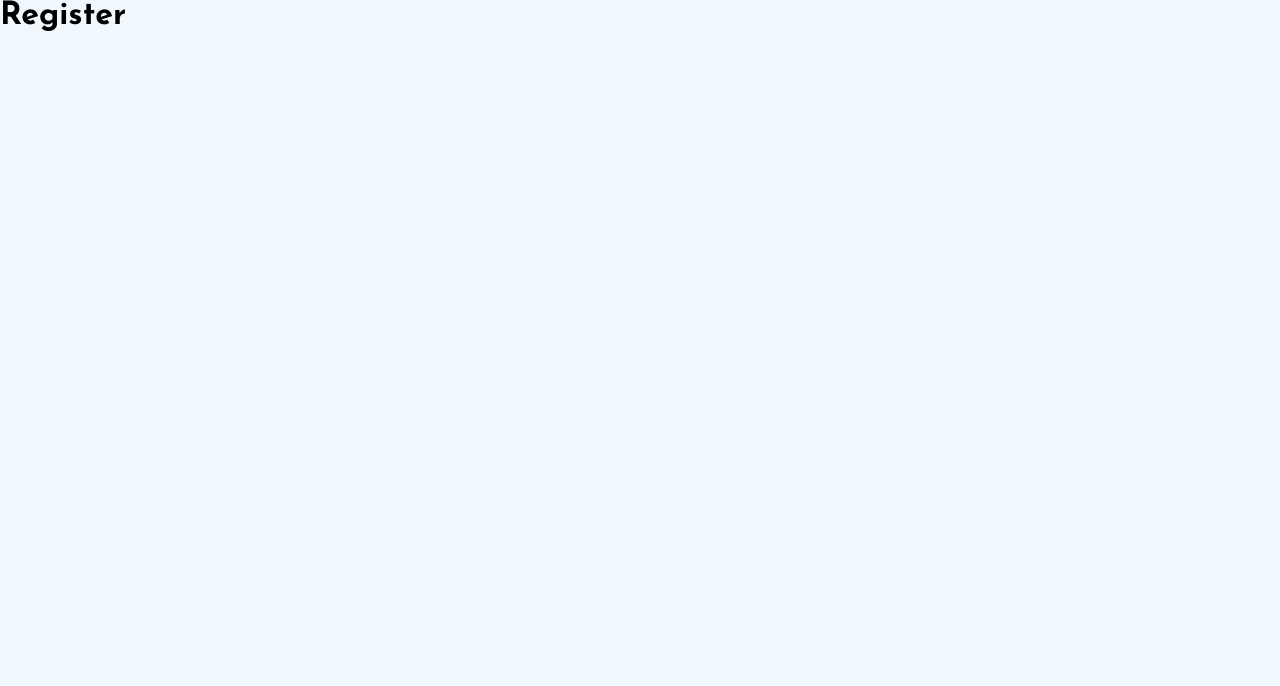
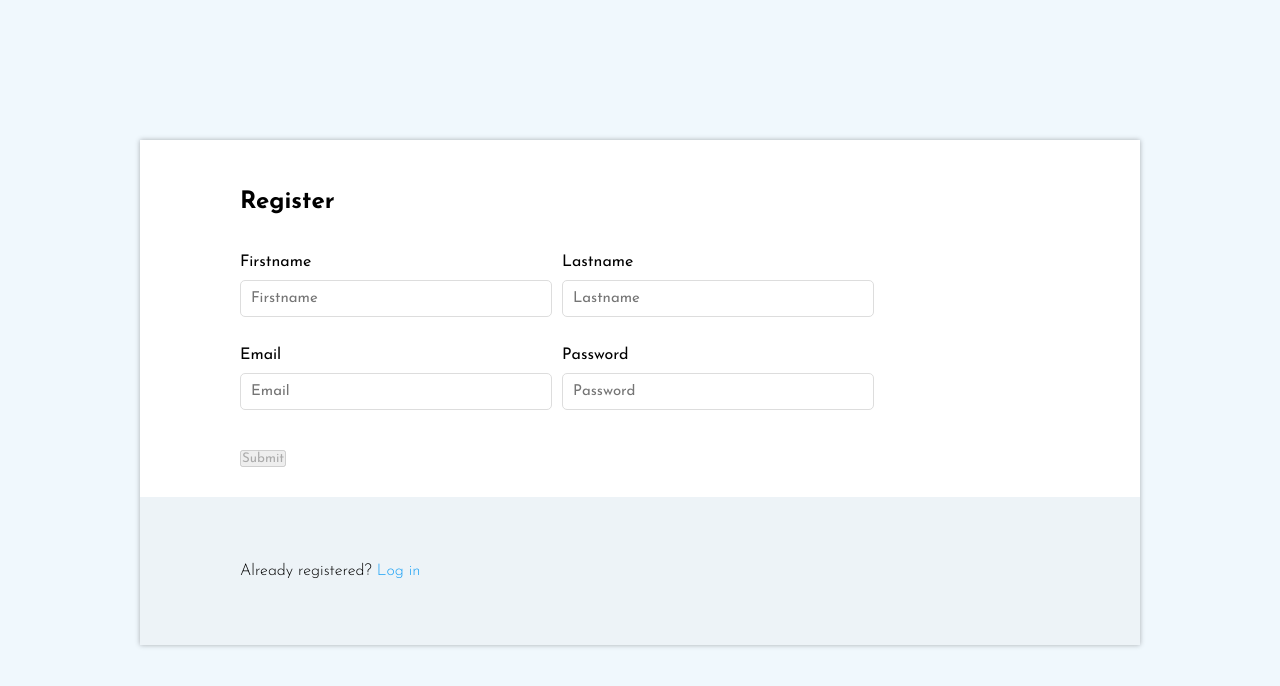
Before and after one commit to dayoesq/social-media-app, a React (Create React App) app: page /register in a window 1280 px wide. Shown: the top 686 px of the page. Built offline with nearby package versions, Linux system fonts and the light colour scheme.

Commit message:
Register page created, modified login page, added BtnFat to the landing page

```diff
--- /dev/null
+++ b/src/components/shared/UI/SubFooter/SubFooter.module.scss
@@ -0,0 +1,5 @@
+.subFooter {
+  a:hover, :visited {
+    color: #1aa1f5;
+  }
+}
--- a/src/components/shared/form-elements/BtnFat/BtnFat.tsx
+++ b/src/components/shared/form-elements/BtnFat/BtnFat.tsx
@@ -8,7 +8,7 @@ import classes from './BtnFat.module.scss';
 interface IButton {
   href?: string;
   children: React.ReactNode;
-  exact?: any;
+  exact?: boolean;
   style?: React.CSSProperties;
   to?: any;
   type?: 'button' | 'submit' | 'reset';
--- a/src/components/shared/form-elements/Input/Input.module.scss
+++ b/src/components/shared/form-elements/Input/Input.module.scss
@@ -25,15 +25,11 @@
         background-color: #d9ebf7;
     }
 }
-.formControl-invalid {
-    label,
+.invalidInput {
         p {
             color: red;
         }
-}
-.formControl-invalid {
-    input,
-    textarea {
+        input {
             border-color: red;
             background: #ffd1d1;
         }
--- a/src/components/shared/form-elements/Input/Input.tsx
+++ b/src/components/shared/form-elements/Input/Input.tsx
@@ -97,11 +97,11 @@ const Input: React.FC<IInput> = (props) => {
             ''
         );
     return (
-        <div className={`${classes.formControl} ${!inputState.isValid && inputState.isTouched && classes.formControl}` }  >
+        <div className={`${classes.formControl} ${!inputState.isValid && inputState.isTouched && classes.invalidInput}` }>
             <label htmlFor={props.id}>{props.label}</label>
             {element}
             {!inputState.isValid && inputState.isTouched && (
-                <p style={{color: 'red'}}>{props.errorText}</p>
+                <p>{props.errorText}</p>
             )}
         </div>
     );
--- a/src/pages/Landing/Footer.module.scss
+++ b/src/pages/Landing/Footer.module.scss
@@ -11,6 +11,11 @@
     list-style: none;
     display: flex;
     justify-content: center;
+    li:last-child {
+        font-size: 1.6rem;
+        color: #444;
+        font-weight: 300;
+    }
 }
 .footerList a {
     font-size: 1.6rem;
@@ -18,6 +23,9 @@
     text-decoration: none;
     color: #444;
     font-weight: 300;
+}
+a:hover, a:active {
+    color: #1aa1f5;
 }
 
 /* Break points */
--- a/src/pages/Landing/Landing.module.scss
+++ b/src/pages/Landing/Landing.module.scss
@@ -35,16 +35,14 @@
   justify-content: center;
   align-items: center;
   margin-top: 3rem;
-  height: 10rem;
-  overflow: hidden;
-  button {
-    margin-top: 1.4rem;
-  }
   div {
-    height: 100%;
+    height: 15rem;
   }
   label {
     font-size: 1.5rem;
+  }
+  button {
+    margin-bottom: 3rem;
   }
 }
 .landingInput {
--- a/src/pages/Login/Login.tsx
+++ b/src/pages/Login/Login.tsx
@@ -1,7 +1,6 @@
 import React from 'react';
 import { Link } from 'react-router-dom';
 
-import SubNav from '../../components/shared/UI/SubNav/SubNav';
 import Input from '../../components/shared/form-elements/Input/Input';
 import { useForm } from '../../hooks/form';
 import {
@@ -35,14 +34,14 @@ const Login: React.FC = () => {
         },
         false
     );
-    console.log(formState);
+
     const authSubmitHandler = (e: React.FormEvent) => {
         e.preventDefault();
     };
+
     return (
         <React.Fragment>
             <div className={classes.loginPage}>
-                <SubNav className={classes.loginPageNav} />
                 <div className={classes.login}>
                     <div className={classes.loginContent}>
                         <h2>Log in to Utteran</h2>
--- a/src/pages/Register/Register.module.scss
+++ b/src/pages/Register/Register.module.scss
@@ -1,3 +1,82 @@
+.registerPage {
+    display: grid;
+    width: 100%;
+    height: 100vh;
+    grid-template-columns: minmax(5rem, 1fr) 2fr minmax(5rem, 1fr);
+    grid-template-rows: 1fr repeat(2, min-content) 1fr;
+    grid-row-gap: 1.5rem;
+}
 .register {
-  font-size: 1.6rem;
+    grid-column: 2 / 3;
+    grid-row: 2 / 3;
+    background-color: #fff;
+    width: 100rem;
+    display: grid;
+    grid-template-columns: 10rem 8fr;
+    grid-template-rows: 2fr 1fr;
+    box-shadow: 0 0 0.5rem rgba(0, 0, 0, 0.3);
 }
+.registerContent {
+    grid-column: 2 / -1;
+    grid-row: 1 / 2;
+    padding: 5rem 0 1rem 0;
+}
+.registerContent h2 {
+    font-size: 2.4rem;
+    margin-bottom: 3rem;
+}
+.registerForm {
+    display: flex;
+    flex-direction: column;
+    label {
+      font-size: 1.6rem;
+      margin-right: 1rem;
+    }
+}
+.registerInput {
+    width: 30rem;
+    height: 3.5rem;
+    margin-bottom: 1rem;
+    border: 0.1rem solid #ddd;
+    border-radius: 0.5rem;
+    padding-left: 1rem;
+    font-size: 1.5rem;
+    transition: background-color 0.3s;
+}
+.registerFormInputWrapper {
+    margin-top: 2rem;
+    display: flex;
+    align-items: center;
+}
+.registerInputWrapper {
+    display: flex;
+    justify-items: center;
+}
+.registerForm a {
+    text-decoration: none;
+    font-size: 1.6rem;
+    color: #1aa1f5;
+}
+.registerFormCheckbox {
+    margin-right: 1rem;
+}
+.registerFooter {
+    grid-column: 1 / -1;
+    grid-row: 2 / -1;
+    background-color: #edf3f7;
+    padding-left: 100px;
+    display: flex;
+    flex-direction: column;
+    justify-content: center;
+    margin-top: 2rem;
+}
+.registerFooter p {
+    font-size: 1.6rem;
+    font-weight: 300;
+    margin: 0.5rem 0;
+}
+.registerFooter a {
+    text-decoration: none;
+    color: #1aa1f5;
+    margin-left: 0.5rem;
+}
--- a/src/pages/Register/Register.tsx
+++ b/src/pages/Register/Register.tsx
@@ -1,12 +1,149 @@
-import React from 'react';
+import React from 'react'
+import { NavLink } from 'react-router-dom'
+
+import { useForm } from '../../hooks/form';
+import {
+    VALIDATOR_MINLENGTH,
+    VALIDATOR_MAXLENGTH,
+    VALIDATOR_EMAIL
+} from '../../utils/validators';
+import Input from '../../components/shared/form-elements/Input/Input';
 
 import classes from './Register.module.scss';
 
 const Register: React.FC = () => {
+    const [formState, inputHandler] = useForm<{
+        firstName: {
+            value: string;
+            isValid: boolean;
+        };
+        lastName: {
+            value: string;
+            isValid: boolean;
+        };
+        email: {
+            value: string;
+            isValid: boolean;
+        };
+        password: {
+            value: string;
+            isValid: boolean;
+        };
+    }>(
+        {
+            firstName: {
+                value: '',
+                isValid: false
+            },
+            lastName: {
+                value: '',
+                isValid: false
+            },
+            email: {
+                value: '',
+                isValid: false
+            },
+            password: {
+                value: '',
+                isValid: false
+            }
+        },
+        false
+    )
+
+    const registerHandler = async (e: React.FormEvent) => {
+        e.preventDefault();
+    };
+
     return (
-        <div className={classes.register}>
-            <h1>Register</h1>
-        </div>
+        <React.Fragment>
+            <div className={classes.registerPage}>
+                <div className={classes.register}>
+                    <div className={classes.registerContent}>
+                        <h2>Register</h2>
+                        <form
+                            className={classes.registerForm}
+                            onSubmit={registerHandler}
+                        >
+                            <div className={classes.registerInputWrapper}>
+                                <Input
+                                    element='input'
+                                    id='firstName'
+                                    label='Firstname'
+                                    type='text'
+                                    placeholder='Firstname'
+                                    onInput={inputHandler}
+                                    errorText='Name must be between 2 to 20 characters long'
+                                    validators={[
+                                        VALIDATOR_MINLENGTH(2),
+                                        VALIDATOR_MAXLENGTH(20)
+                                    ]}
+                                    className={classes.registerInput}
+                                    style={{ marginRight: '1rem' }}
+                                />
+                                <Input
+                                    element='input'
+                                    id='lastName'
+                                    label='Lastname'
+                                    type='text'
+                                    placeholder='Lastname'
+                                    onInput={inputHandler}
+                                    errorText='Name must be between 2 to 20 characters long'
+                                    validators={[
+                                        VALIDATOR_MINLENGTH(2),
+                                        VALIDATOR_MAXLENGTH(20)
+                                    ]}
+                                    className={classes.registerInput}
+                                />
+                            </div>
+                            <div className={classes.registerInputWrapper}>
+                                <Input
+                                    element='input'
+                                    id='email'
+                                    label='Email'
+                                    type='email'
+                                    placeholder='Email'
+                                    onInput={inputHandler}
+                                    errorText='Please provide a valid email'
+                                    validators={[VALIDATOR_EMAIL()]}
+                                    className={classes.registerInput}
+                                    style={{ marginRight: '1rem' }}
+                                />
+                                <Input
+                                    element='input'
+                                    id='password'
+                                    label='Password'
+                                    placeholder='Password'
+                                    type='password'
+                                    onInput={inputHandler}
+                                    errorText="Password's length between 6 and 100"
+                                    validators={[
+                                        VALIDATOR_MINLENGTH(6),
+                                        VALIDATOR_MAXLENGTH(100)
+                                    ]}
+                                    className={classes.registerInput}
+                                />
+                            </div>
+                            <div className={classes.registerFormInputWrapper}>
+                                <button
+                                    type='submit'
+                                    disabled={!formState.isValid}
+                                    style={{ marginRight: '1rem' }}
+                                >
+                                    Submit
+                                </button>
+                            </div>
+                        </form>
+                    </div>
+                    <footer className={classes.registerFooter}>
+                        <p>
+                            Already registered?
+                            <NavLink to='/login'>Log in</NavLink>
+                        </p>
+                    </footer>
+                </div>
+            </div>
+        </React.Fragment>
     );
 };
 
```
Also changed, not shown: src/components/shared/UI/SubFooter/SubFooter.tsx (+10 -11 lines), src/pages/Landing/Landing.tsx (+3 -5 lines), src/pages/Login/Login.module.scss (+1 -47 lines). Lines whose indentation alone changed are shown as unchanged.
